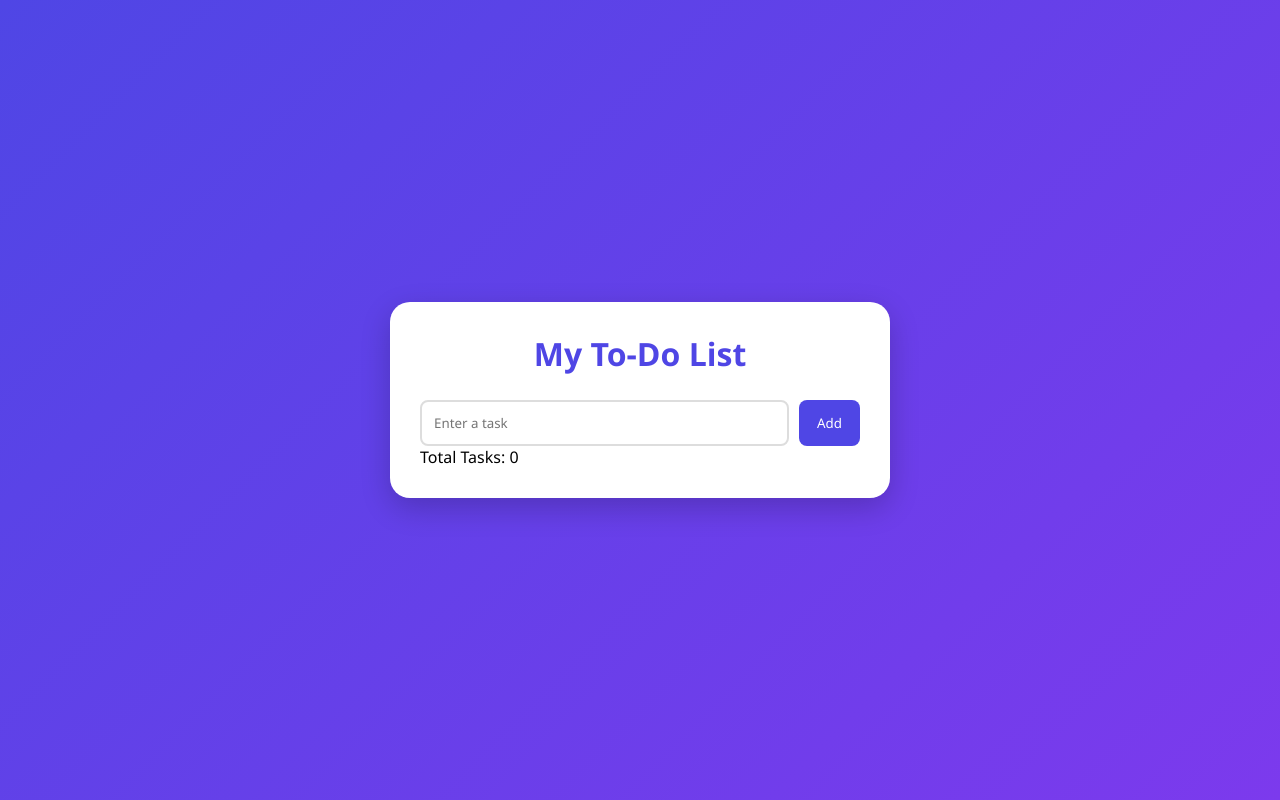
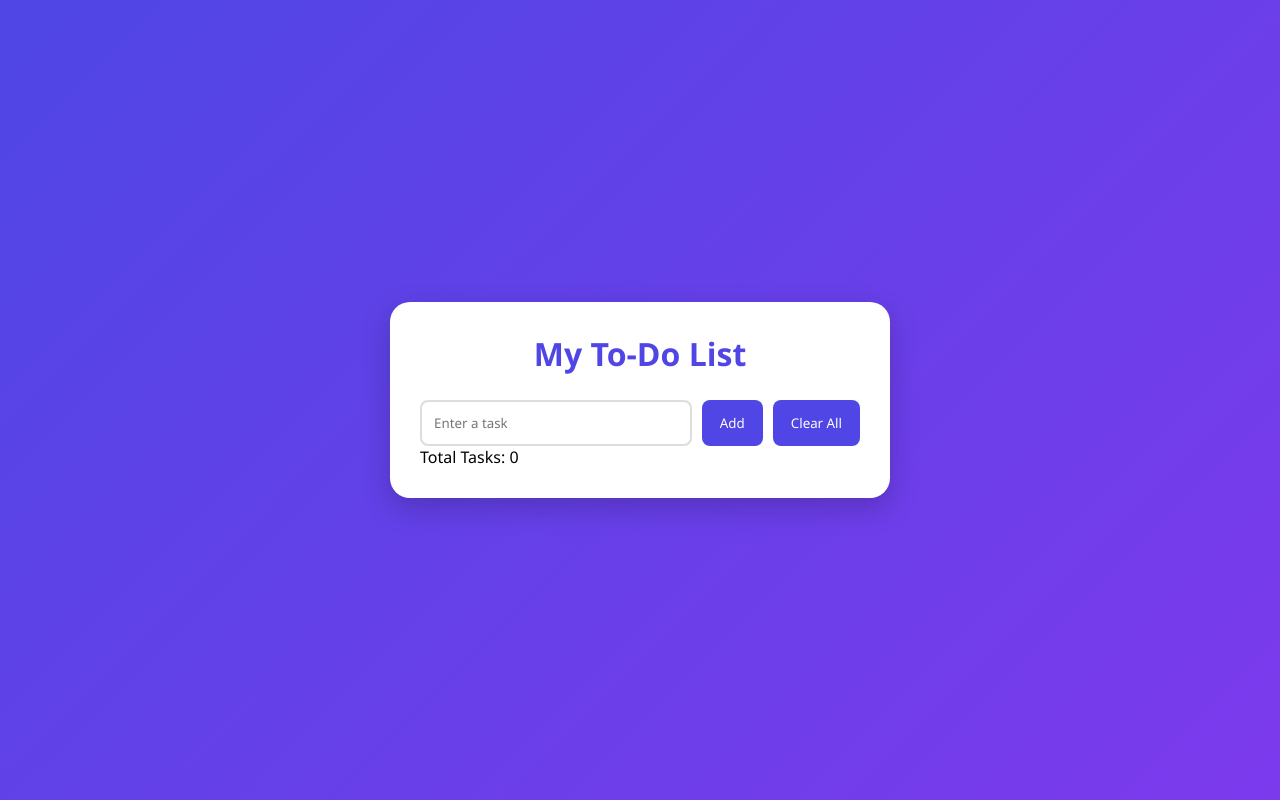
Before and after one commit to saivarshaveggalam2005-hash/synent-task5, a plain HTML site: page index.html in a window 1280 px wide. Drawn offline with Linux system fonts and the light colour scheme.

Commit message:
Added clear all tasks feature

```diff
--- a/index.html
+++ b/index.html
@@ -14,6 +14,7 @@
     <div class="input-section">
         <input type="text" id="taskInput" placeholder="Enter a task">
         <button onclick="addTask()">Add</button>
+        <button onclick="clearTasks()">Clear All</button>
     </div>
 
     <ul id="taskList"></ul>
--- a/script.js
+++ b/script.js
@@ -66,5 +66,10 @@ function toggleTask(index) {
     saveTasks();
     renderTasks();
 }
+function clearTasks(){
+    tasks = [];
+    saveTasks();
+    renderTasks();
+}
 
 renderTasks();
```
